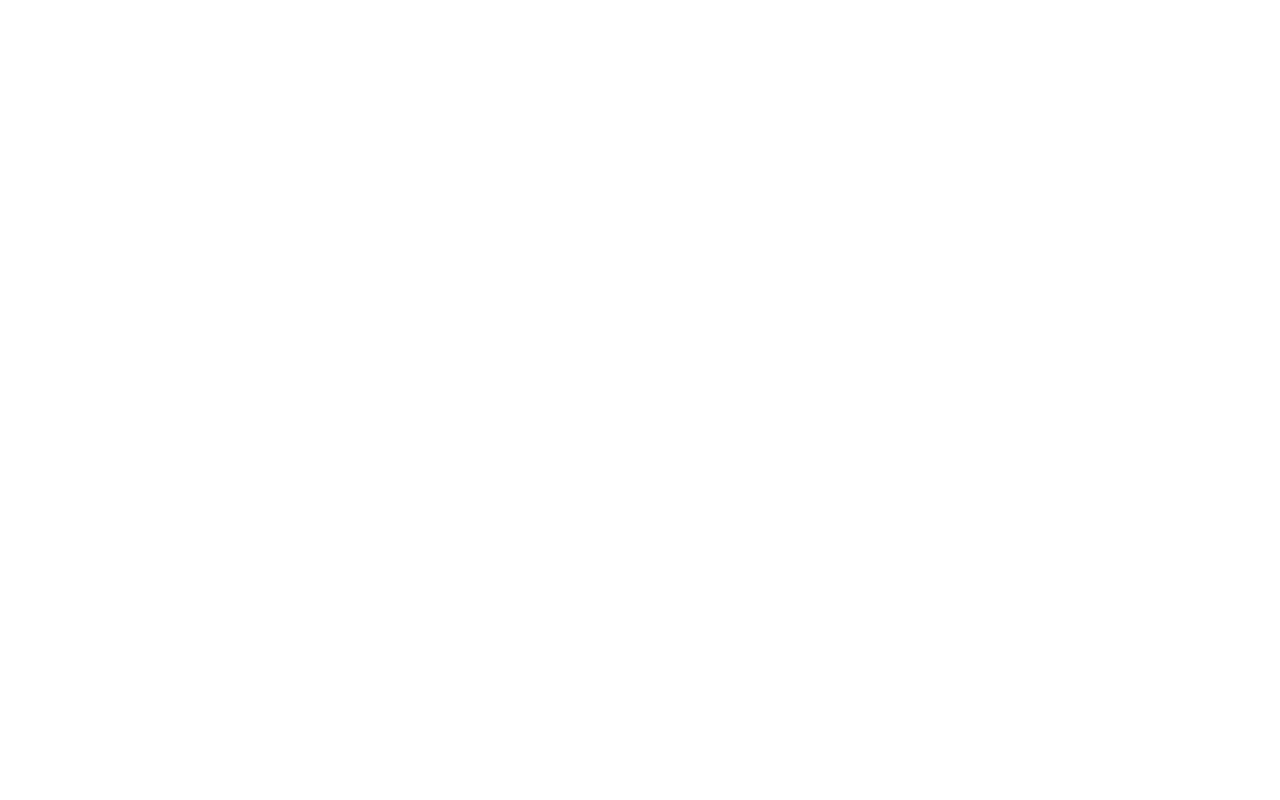
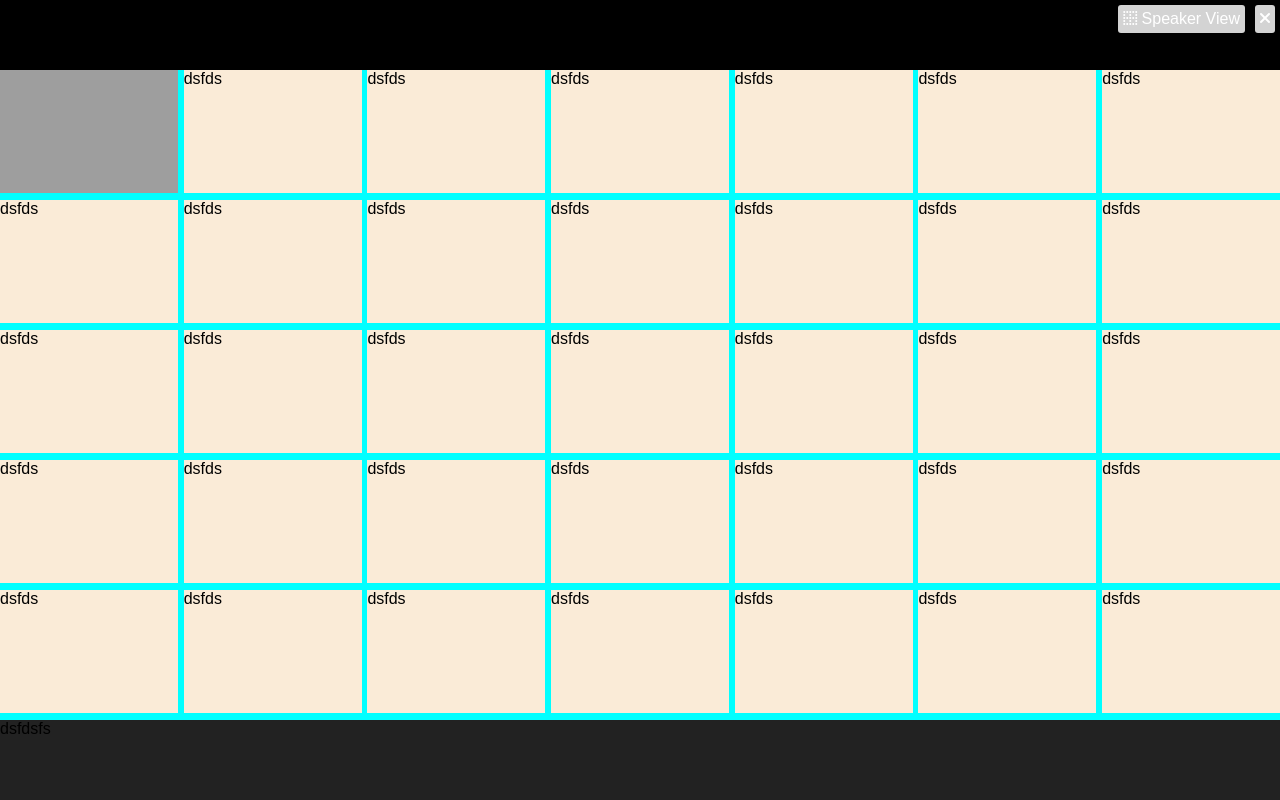
Before and after one commit to lucabettisorbelli/html-css-zoom, a plain HTML site: page index.html in a window 1280 px wide. Drawn offline with Linux system fonts and the light colour scheme; grey boxes are pictures that could not be loaded.

Commit message:
layout main

```diff
--- a/css/style.css
+++ b/css/style.css
@@ -2,8 +2,57 @@
     box-sizing: border-box;
     margin: 0;
     padding: 0;
+    font-family: Arial, Helvetica, sans-serif;
+}
+
+body {
+    background-color: aqua;
 }
 
 header {
     height: 70px;
+    background-color: black;
+    color: white;
 }
+
+.flex {
+    display: flex;
+}
+
+.boxed {
+    max-width: 1750px;
+    margin: 0 auto;
+}
+
+.contHeader span {
+    padding: 5px;
+    background-color: lightgray;
+    border-radius: 3px;
+    margin: 5px;
+}
+
+.contHeader {
+    justify-content: end;
+}
+
+.contMain {
+    height: calc( 100vh - 70px - 80px );
+    justify-content: space-between;
+    flex-wrap: wrap;
+}
+
+.card {
+    width: calc( 100% / 7 - 5px);
+    height: calc( 100% / 5 - 7px);
+    background-color: antiquewhite;
+}
+
+.contFooter {
+    background-color: #222222;
+    height: 80px;
+}
+
+img {
+    height: 100%;
+    width: 100%;
+}
--- a/index.html
+++ b/index.html
@@ -6,8 +6,137 @@
     <meta name="viewport" content="width=device-width, initial-scale=1.0">
     <title>Document</title>
     <link rel="stylesheet" href="css/style.css">
+    <link rel="stylesheet" href="https://cdnjs.cloudflare.com/ajax/libs/font-awesome/6.0.0/css/all.min.css">
 </head>
 <body>
+    <header>
+        <div class="contHeader flex">
+            <span><i class="fa-solid fa-border-none"></i> Speaker View</span>
+            <span><i class="fa-solid fa-xmark"></i></span>
+        </div>
+    </header>
 
+    <main>
+        <div class="contMain boxed flex">
+
+            <!-- prima riga -->
+                <div class="card">
+                   <img src="https://picsum.photos/200" alt="">
+                </div>
+                <div class="card">
+                    dsfds
+                </div>
+                <div class="card">
+                    dsfds
+                </div>
+                <div class="card">
+                    dsfds
+                </div>
+                <div class="card">
+                    dsfds
+                </div>
+                <div class="card">
+                    dsfds
+                </div>
+                <div class="card">
+                    dsfds
+                </div>
+           <!-- seconda riga -->
+                <div class="card">
+                    dsfds
+                </div>
+                <div class="card">
+                    dsfds
+                </div>
+                <div class="card">
+                    dsfds
+                </div>
+                <div class="card">
+                    dsfds
+                </div>
+                <div class="card">
+                    dsfds
+                </div>
+                <div class="card">
+                    dsfds
+                </div>
+                <div class="card">
+                    dsfds
+                </div>
+            <!-- terza riga -->
+                <div class="card">
+                    dsfds
+                </div>
+                <div class="card">
+                    dsfds
+                </div>
+                <div class="card">
+                    dsfds
+                </div>
+                <div class="card">
+                    dsfds
+                </div>
+                <div class="card">
+                    dsfds
+                </div>
+                <div class="card">
+                    dsfds
+                </div>
+                <div class="card">
+                    dsfds
+                </div>
+            <!-- quarta riga -->
+                <div class="card">
+                    dsfds
+                </div>
+                <div class="card">
+                    dsfds
+                </div>
+                <div class="card">
+                    dsfds
+                </div>
+                <div class="card">
+                    dsfds
+                </div>
+                <div class="card">
+                    dsfds
+                </div>
+                <div class="card">
+                    dsfds
+                </div>
+                <div class="card">
+                    dsfds
+                </div>
+            <!-- quinta riga -->
+                <div class="card">
+                    dsfds
+                </div>
+                <div class="card">
+                    dsfds
+                </div>
+                <div class="card">
+                    dsfds
+                </div>
+                <div class="card">
+                    dsfds
+                </div>
+                <div class="card">
+                    dsfds
+                </div>
+                <div class="card">
+                    dsfds
+                </div>
+                <div class="card">
+                    dsfds
+                </div>
+
+        </div>
+    </main>
+
+    <footer>
+        <div class="contFooter">
+            dsfdsfs
+        </div>
+    </footer>
 </body>
 </html>
```
